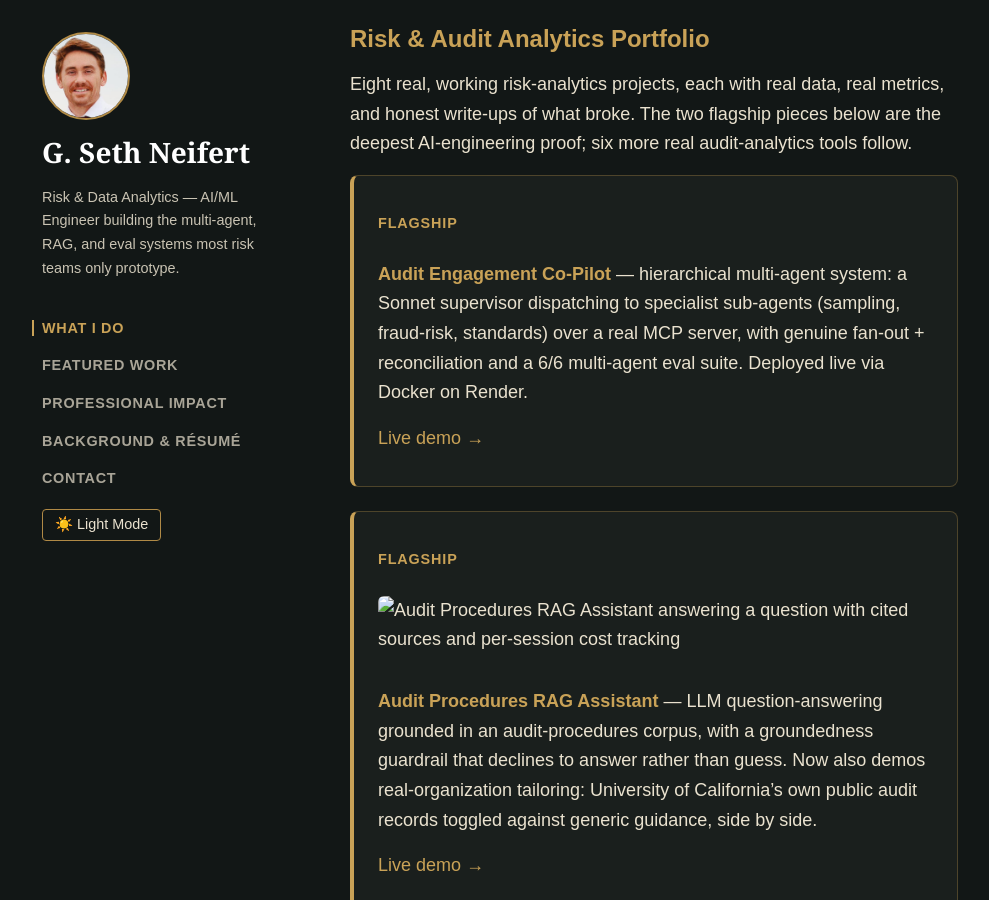
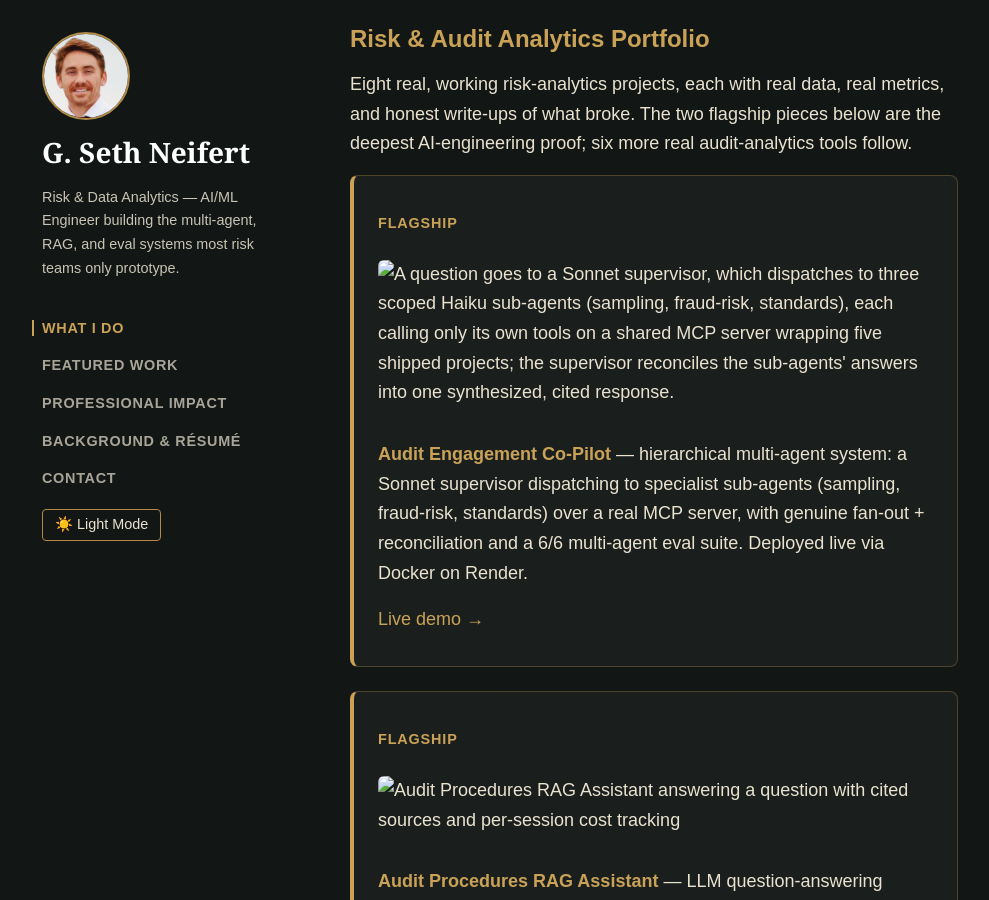
Before and after one commit to neifertg/neifertg.github.io, a Jekyll site: the page built from index.md, in a window 1280 px wide and 900 px high, scrolled down 648 px. Shown: the whole window, without its empty margins (22-1011 px from the left). Built offline with Jekyll 4.4.1, drawn with Linux system fonts in a browser that asks for light colours.

Commit message:
Add Co-Pilot architecture diagram to its flagship card
Matches the RAG Assistant flagship card, which already has a
screenshot -- Co-Pilot was the one flagship without any visual.
Same SVG just pushed to the portfolio repo.

Co-Authored-By: Claude Sonnet 5 <noreply@anthropic.com>

```diff
--- a/index.md
+++ b/index.md
@@ -22,6 +22,8 @@ Eight real, working risk-analytics projects, each with real data, real metrics,
 
 <div class="card-flagship" markdown="1">
 <span class="flagship-badge">Flagship</span>
+
+![A question goes to a Sonnet supervisor, which dispatches to three scoped Haiku sub-agents (sampling, fraud-risk, standards), each calling only its own tools on a shared MCP server wrapping five shipped projects; the supervisor reconciles the sub-agents' answers into one synthesized, cited response.](https://raw.githubusercontent.com/neifertg/risk-analytics-portfolio/main/assets/audit-engagement-co-pilot-architecture.svg)
 
 **[Audit Engagement Co-Pilot](https://github.com/neifertg/risk-analytics-portfolio/tree/main/audit-engagement-co-pilot)** — hierarchical multi-agent system: a Sonnet supervisor dispatching to specialist sub-agents (sampling, fraud-risk, standards) over a real MCP server, with genuine fan-out + reconciliation and a 6/6 multi-agent eval suite. Deployed live via Docker on Render.
 
```
